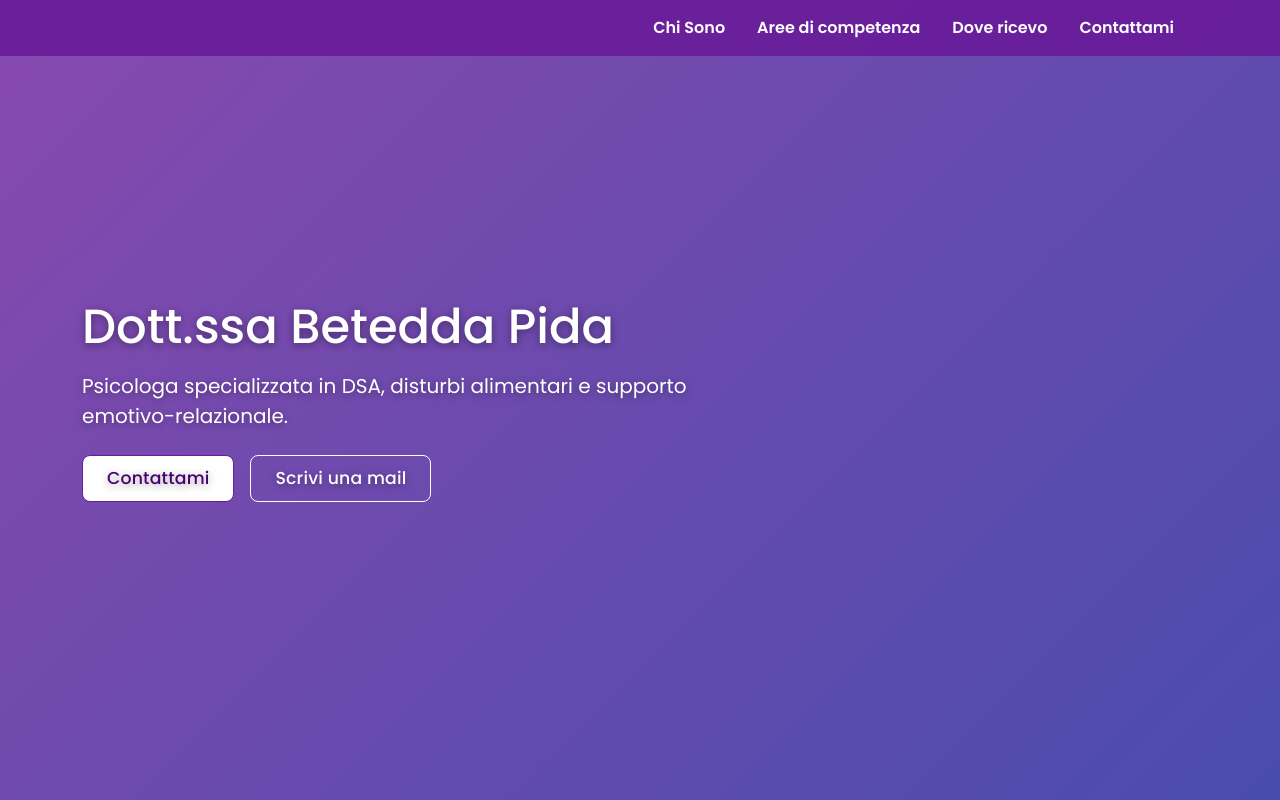
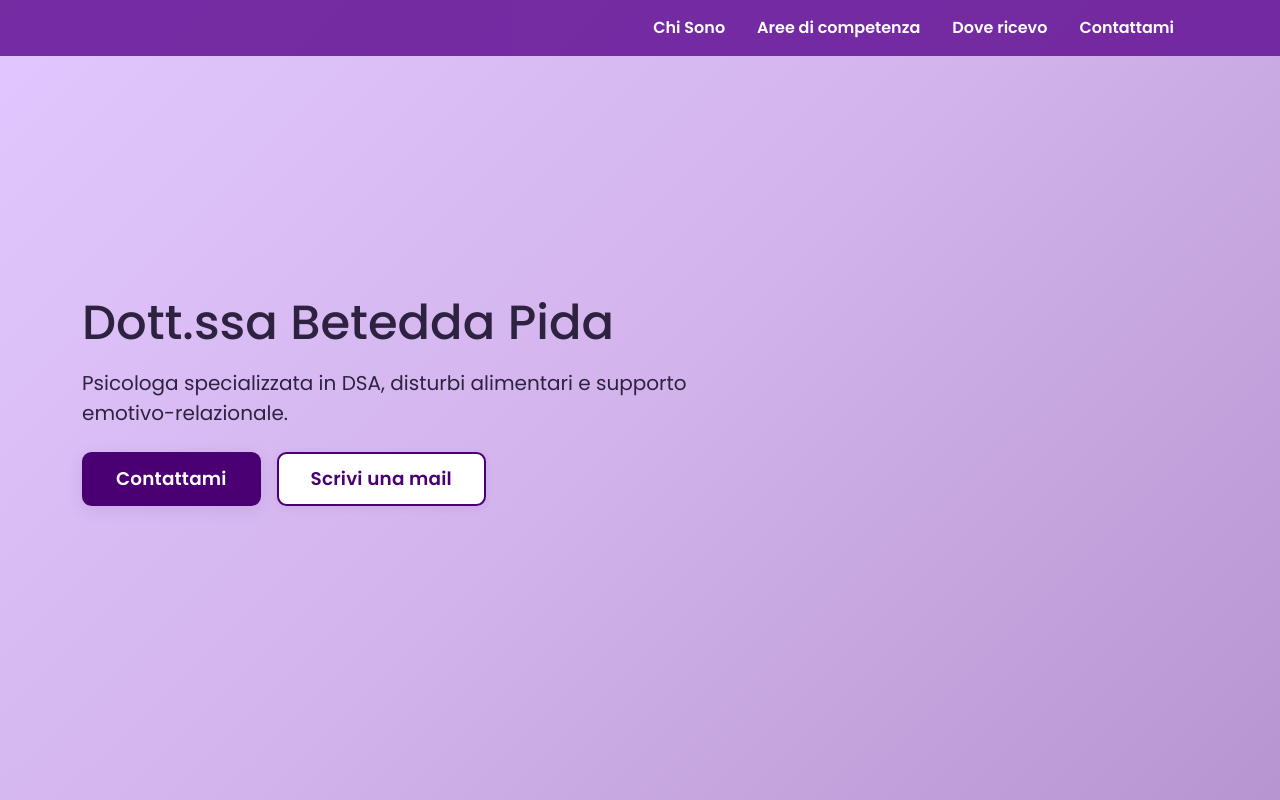
Before and after one commit to alavista/landing_page, a plain HTML site: page app/index.html in a window 1280 px wide. Shown: the top 800 px of the page. Drawn offline with Linux system fonts and the light colour scheme.

Commit message:
update style - fix html form and copy

```diff
--- a/app/css/style.css
+++ b/app/css/style.css
@@ -55,21 +55,29 @@ a:hover, a:focus-visible {
   position: relative;
   display: flex;
   align-items: center;
-  color: #fff;
-  text-shadow: 0 2px 8px rgba(0,0,0,0.4);
+  color: #2d2340; /* testo scuro per contrasto */
+  text-shadow: none;
 }
 #hero::before {
   content: '';
   position: absolute;
   inset: 0;
-  background: linear-gradient(135deg, rgba(106,27,154,0.8), rgba(28,32,153,0.8));
+  /* Sfumatura lilla */
+  background: linear-gradient(135deg, rgba(220,190,255,0.85) 0%, rgba(200,160,230,0.8) 50%, rgba(170,130,200,0.85) 100%);
 }
 
 #hero h1 {
   font-size: 3rem;
   font-weight: 500;
   margin-bottom: 1rem;
+  color: #2d2340;
+  text-shadow: none;
 }
+#hero p.lead {
+  color: #2d2340;
+  text-shadow: none;
+}
+
 /* Wave */
 .wave svg { display: block; width: 100%; height: 80px; }
 
@@ -109,52 +117,73 @@ a:hover, a:focus-visible {
 /* Buttons */
 .btn-primary {
   background: var(--cta-primary)!important;
-  border: 1px solid var(--cta-primary)!important;
+  border: 2px solid var(--cta-primary)!important;
   color: #fff!important;
-  transition: background .2s, transform .2s;
+  border-radius: 0.6rem;
+  font-weight: 600;
+  padding: 0.7rem 2rem;
+  font-size: 1.15rem;
+  letter-spacing: 0.01em;
+  box-shadow: 0 4px 16px rgba(76,34,120,0.10);
+  transition: background .18s, color .18s, border .18s, box-shadow .18s;
 }
-.btn-primary:hover {
+.btn-primary:hover,
+.btn-primary:focus-visible {
   background: var(--cta-primary-dark)!important;
-  transform: scale(1.05);
+  color: #fff!important;
+  border-color: var(--cta-primary-dark)!important;
+  box-shadow: 0 8px 24px rgba(76,34,120,0.18);
+  outline: none;
+}
+
+.btn,
+.btn-primary,
+.btn-success,
+.btn-outline-danger,
+.btn-hero-primary,
+.btn-hero-outline {
+  font-weight: 600 !important;
 }
 
 /* Hero CTA Buttons - stile sobrio e accessibile */
 .hero-cta .btn-hero-primary {
-  background: #fff !important;
-  color: var(--cta-primary-dark) !important;
-  border: 1.5px solid var(--cta-primary) !important;
-  border-radius: 0.5rem;
-  font-weight: 500;
-  padding: 0.6rem 1.5rem;
-  font-size: 1.08rem;
+  background: var(--cta-primary-dark) !important;
+  color: #fff !important;
+  border: 2px solid var(--cta-primary-dark) !important;
+  border-radius: 0.6rem;
+  font-weight: 600;
+  padding: 0.7rem 2rem;
+  font-size: 1.15rem;
   letter-spacing: 0.01em;
-  box-shadow: none;
-  transition: background .18s, color .18s, border .18s;
+  box-shadow: 0 4px 16px rgba(76,34,120,0.10);
+  transition: background .18s, color .18s, border .18s, box-shadow .18s;
 }
 .hero-cta .btn-hero-primary:hover,
 .hero-cta .btn-hero-primary:focus-visible {
-  background: var(--cta-primary-light) !important;
-  color: var(--cta-primary-dark) !important;
-  border-color: var(--cta-primary-dark) !important;
+  background: var(--cta-primary) !important;
+  color: #fff !important;
+  border-color: var(--cta-primary) !important;
+  box-shadow: 0 8px 24px rgba(76,34,120,0.18);
   outline: none;
 }
 .hero-cta .btn-hero-outline {
-  background: transparent !important;
-  color: #fff !important;
-  border: 1.5px solid #fff !important;
-  border-radius: 0.5rem;
-  font-weight: 500;
-  padding: 0.6rem 1.5rem;
-  font-size: 1.08rem;
+  background: #fff !important;
+  color: var(--cta-primary-dark) !important;
+  border: 2px solid var(--cta-primary-dark) !important;
+  border-radius: 0.6rem;
+  font-weight: 600;
+  padding: 0.7rem 2rem;
+  font-size: 1.15rem;
   letter-spacing: 0.01em;
-  box-shadow: none;
-  transition: background .18s, color .18s, border .18s;
+  box-shadow: 0 2px 8px rgba(76,34,120,0.08);
+  transition: background .18s, color .18s, border .18s, box-shadow .18s;
 }
 .hero-cta .btn-hero-outline:hover,
 .hero-cta .btn-hero-outline:focus-visible {
-  background: rgba(255,255,255,0.10) !important;
-  color: var(--cta-primary-light) !important;
-  border-color: var(--cta-primary-light) !important;
+  background: var(--cta-primary-light) !important;
+  color: var(--cta-primary-dark) !important;
+  border-color: var(--cta-primary) !important;
+  box-shadow: 0 6px 18px rgba(76,34,120,0.12);
   outline: none;
 }
 
--- a/app/index.html
+++ b/app/index.html
@@ -39,8 +39,8 @@
           <p class="lead">Psicologa specializzata in DSA, disturbi alimentari e supporto emotivo-relazionale.</p>
 
           <div class="hero-cta d-flex gap-3 mt-4 justify-content-start">
-            <a href="#contact" class="btn btn-hero-primary btn-lg">Contattami</a>
-            <a href="mailto:beteddapida@gmail.com" class="btn btn-hero-outline btn-lg">Scrivi una mail</a>
+            <button href="#contact" class="btn btn-hero-primary btn-lg">Contattami</button>
+            <button href="mailto:beteddapida@gmail.com" class="btn btn-hero-outline btn-lg">Scrivi una mail</button>
           </div>
 
         </div>
@@ -84,14 +84,14 @@
           <div class="col-md-4">
             <div class="icon-card h-100">
               <i class="bi bi-book"></i>
-              <h3 class="h4">DSA</h3>
+              <h3 class="h4">Disturbi Specifici dell'Apprendimento</h3>
               <p>Strategie mirate per affrontare difficoltà specifiche nell’apprendimento.</p>
             </div>
           </div>
           <div class="col-md-4">
             <div class="icon-card h-100">
               <i class="bi bi-fork-knife"></i>
-              <h3 class="h4">Disturbi Alimentari</h3>
+              <h3 class="h4">Disturbi del Comportamento Alimentari</h3>
               <p>Supporto per instaurare un rapporto sano e consapevole con il cibo.</p>
             </div>
           </div>
@@ -115,13 +115,13 @@
             <div class="icon-card h-100">
               <i class="bi bi-building"></i>
               <h3 class="h4">Strada Maggiore, Bologna</h3>
-              <a href="https://maps.app.goo.gl/JjfFW9BjM6gMXkbe6" target="_blank">Apri su Maps</a>
+              <!-- <a href="https://maps.app.goo.gl/JjfFW9BjM6gMXkbe6" target="_blank">Apri su Maps</a> -->
             </div>
           </div>
           <div class="col-md-4">
             <div class="icon-card h-100">
-              <i class="bi bi-house-door"></i>
-              <h3 class="h4">A Domicilio</h3>
+              <i class="bi bi-building"></i>
+              <h3 class="h4">Casalecchio di Reno</h3>
             </div>
           </div>
           <div class="col-md-4">
@@ -149,7 +149,7 @@
                 </div>
                 <div class="col-md-6">
                   <label for="cellulare" class="form-label">Cellulare</label>
-                  <input type="tel" class="form-control" id="cellulare" name="cellulare" pattern="\d{10}" maxlength="10" oninvalid="this.setCustomValidity('Inserisci il tuo numero di cellulare.')" required/>
+                  <input type="tel" class="form-control" id="cellulare" name="cellulare" required/>
                 </div>
                 <div class="col-12">
                   <label for="oggetto" class="form-label">Oggetto</label>
```
